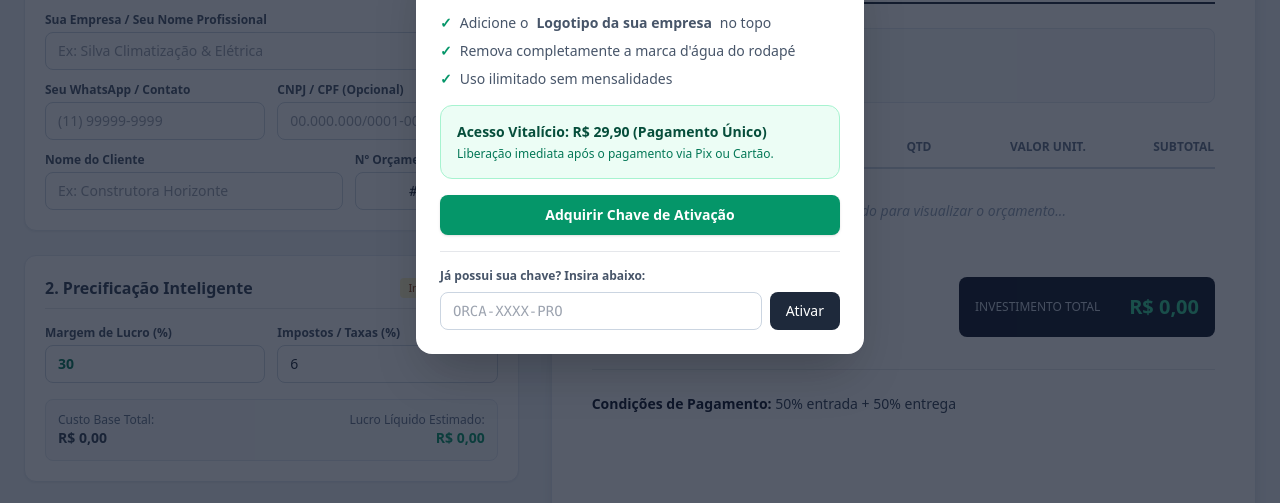
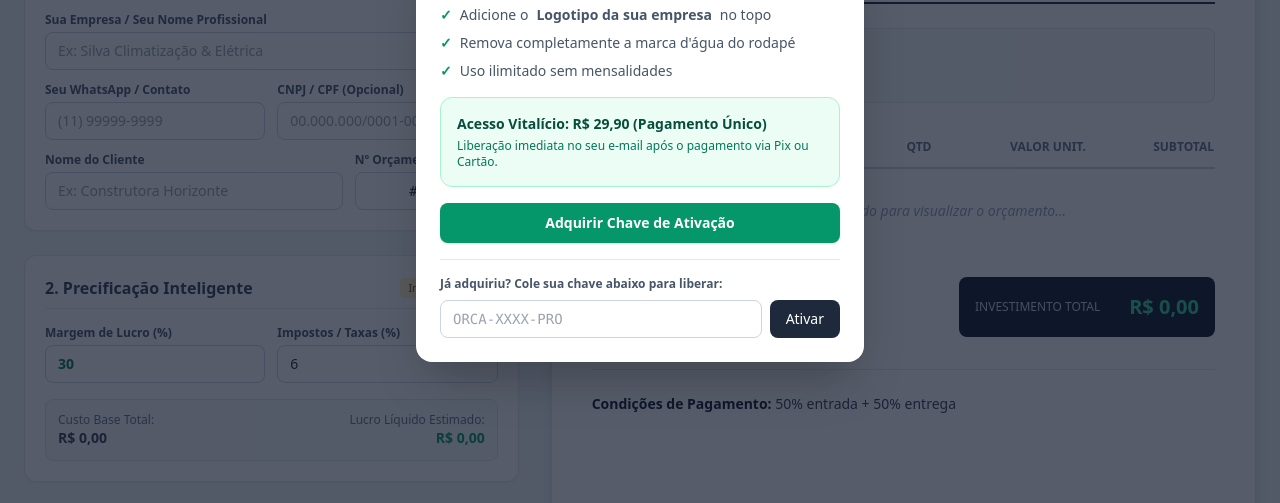
Before and after one commit to orcafacil-pro/orcafacil-pro, a plain HTML site: page index.html in a window 1280 px wide. Both pictures are taken after a click on the button "Liberar Versão PRO". Shown: the part 251-754 px from the top of the page. Drawn offline with nearby package versions, Linux system fonts and the light colour scheme.

Commit message:
Update index.html

```diff
--- a/index.html
+++ b/index.html
@@ -271,13 +271,13 @@
       </ul>
       <div class="bg-emerald-50 border border-emerald-200 p-4 rounded-xl text-sm text-emerald-900">
         <strong>Acesso Vitalício: R$ 29,90 (Pagamento Único)</strong>
-        <p class="text-xs mt-1 text-emerald-700">Liberação imediata após o pagamento via Pix ou Cartão.</p>
+        <p class="text-xs mt-1 text-emerald-700">Liberação imediata no seu e-mail após o pagamento via Pix ou Cartão.</p>
       </div>
-      <a href="#" id="link-checkout" target="_blank" class="block w-full text-center bg-emerald-600 hover:bg-emerald-700 text-white font-bold py-2.5 rounded-lg text-sm transition shadow">
+      <a href="https://pay.kiwify.com.br/Irv52QC" target="_blank" rel="noopener noreferrer" class="block w-full text-center bg-emerald-600 hover:bg-emerald-700 text-white font-bold py-2.5 rounded-lg text-sm transition shadow">
         Adquirir Chave de Ativação
       </a>
       <div class="border-t pt-4 space-y-2">
-        <label class="block text-xs font-semibold text-slate-600">Já possui sua chave? Insira abaixo:</label>
+        <label class="block text-xs font-semibold text-slate-600">Já adquiriu? Cole sua chave abaixo para liberar:</label>
         <div class="flex gap-2">
           <input type="text" id="input-chave" placeholder="ORCA-XXXX-PRO" class="flex-1 border border-slate-300 rounded-lg px-3 py-2 text-sm uppercase font-mono">
           <button onclick="validarChave()" class="bg-slate-800 text-white px-4 py-2 rounded-lg text-sm font-medium hover:bg-slate-900">Ativar</button>
```
